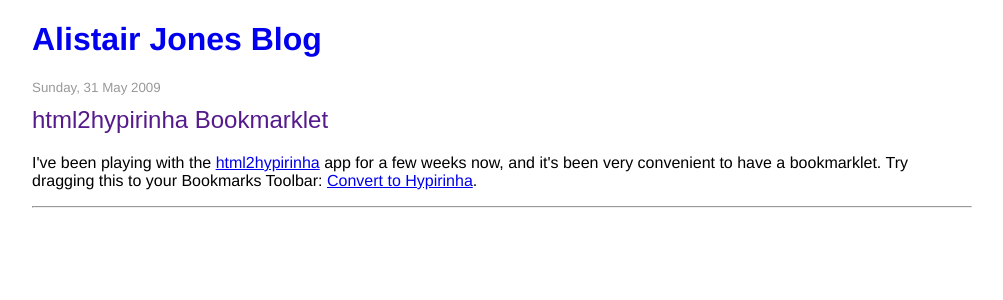
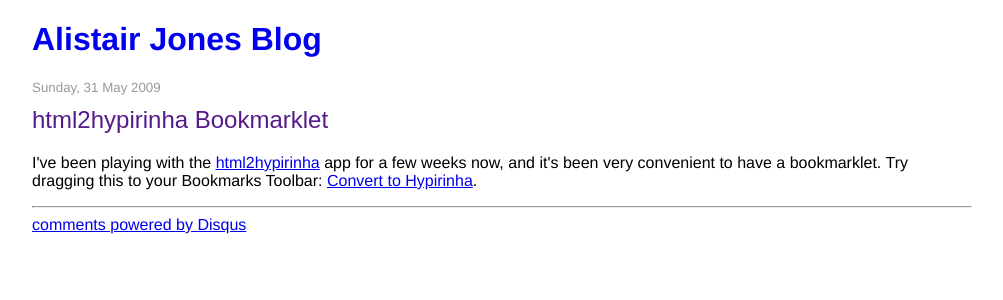
Before and after one commit to apcj/apcj.github.com, a Jekyll site: the page built from _posts/2009-05-31-html2hypirinha-bookmarklet.html, in a window 1280 px wide. Shown: the top 300 px of the page, without its empty margins (138-1141 px from the left). Built offline with Jekyll 4.4.1, drawn with Linux system fonts in a browser that asks for light colours; Markdown is read by kramdown in place of the engine named in the settings; comment, search, counter and statistics services are not loaded; some of the changed lines change nothing that is shown.

Commit message:
Attempt to integrate disqus

```diff
--- a/_layouts/post.html
+++ b/_layouts/post.html
@@ -6,4 +6,16 @@
   <h2 class="title-header"><a href="{{ post.url }}">{{ page.title }}</a></h2>
   {{ content }}
   <hr />
+  <div id="disqus_thread"></div>
+  <script type="text/javascript">
+      var disqus_shortname = 'alistairjones';
+
+      (function() {
+          var dsq = document.createElement('script'); dsq.type = 'text/javascript'; dsq.async = true;
+          dsq.src = 'http://' + disqus_shortname + '.disqus.com/embed.js';
+          (document.getElementsByTagName('head')[0] || document.getElementsByTagName('body')[0]).appendChild(dsq);
+      })();
+  </script>
+  <noscript>Please enable JavaScript to view the <a href="http://disqus.com/?ref_noscript">comments powered by Disqus.</a></noscript>
+  <a href="http://disqus.com" class="dsq-brlink">comments powered by <span class="logo-disqus">Disqus</span></a>
 </div>
```
